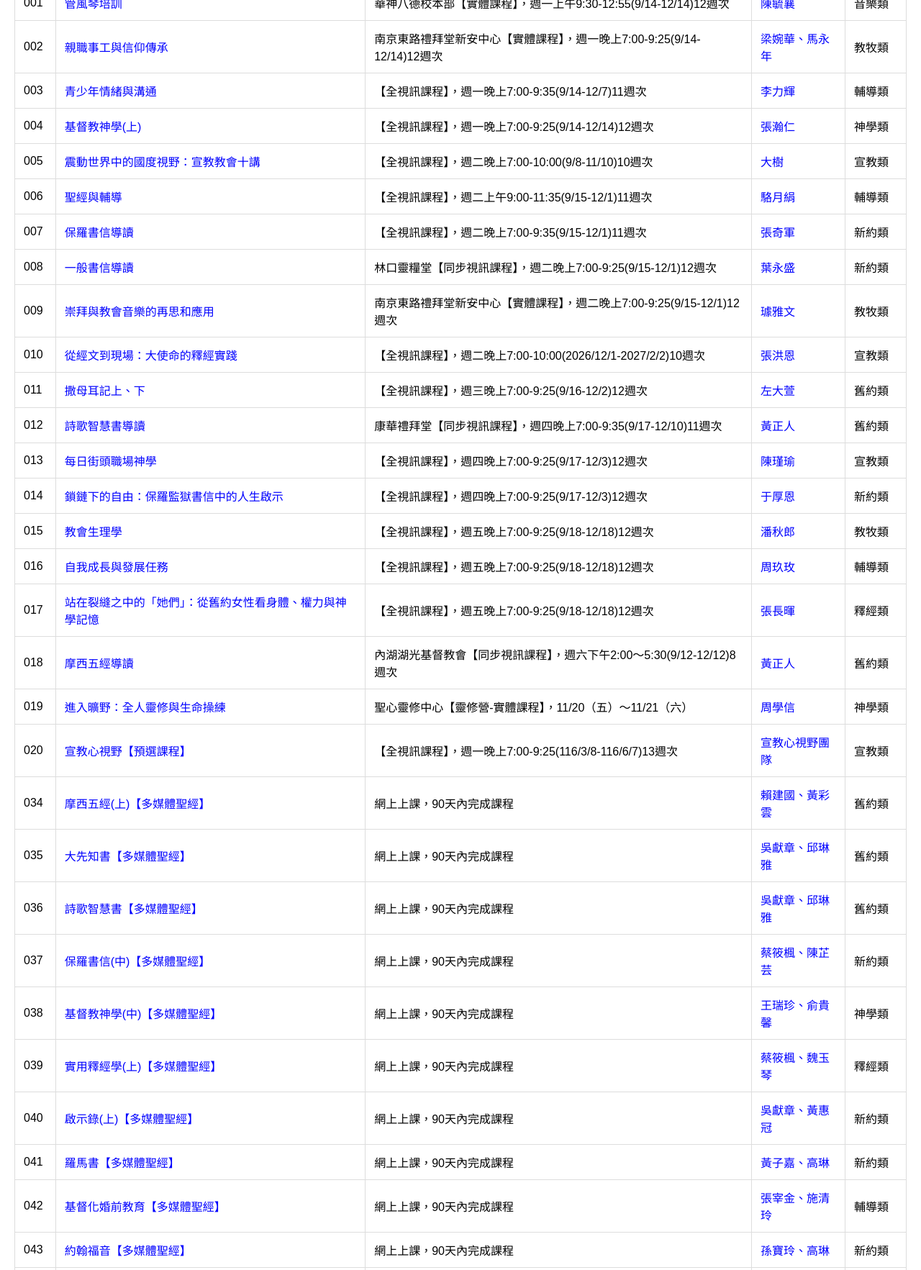
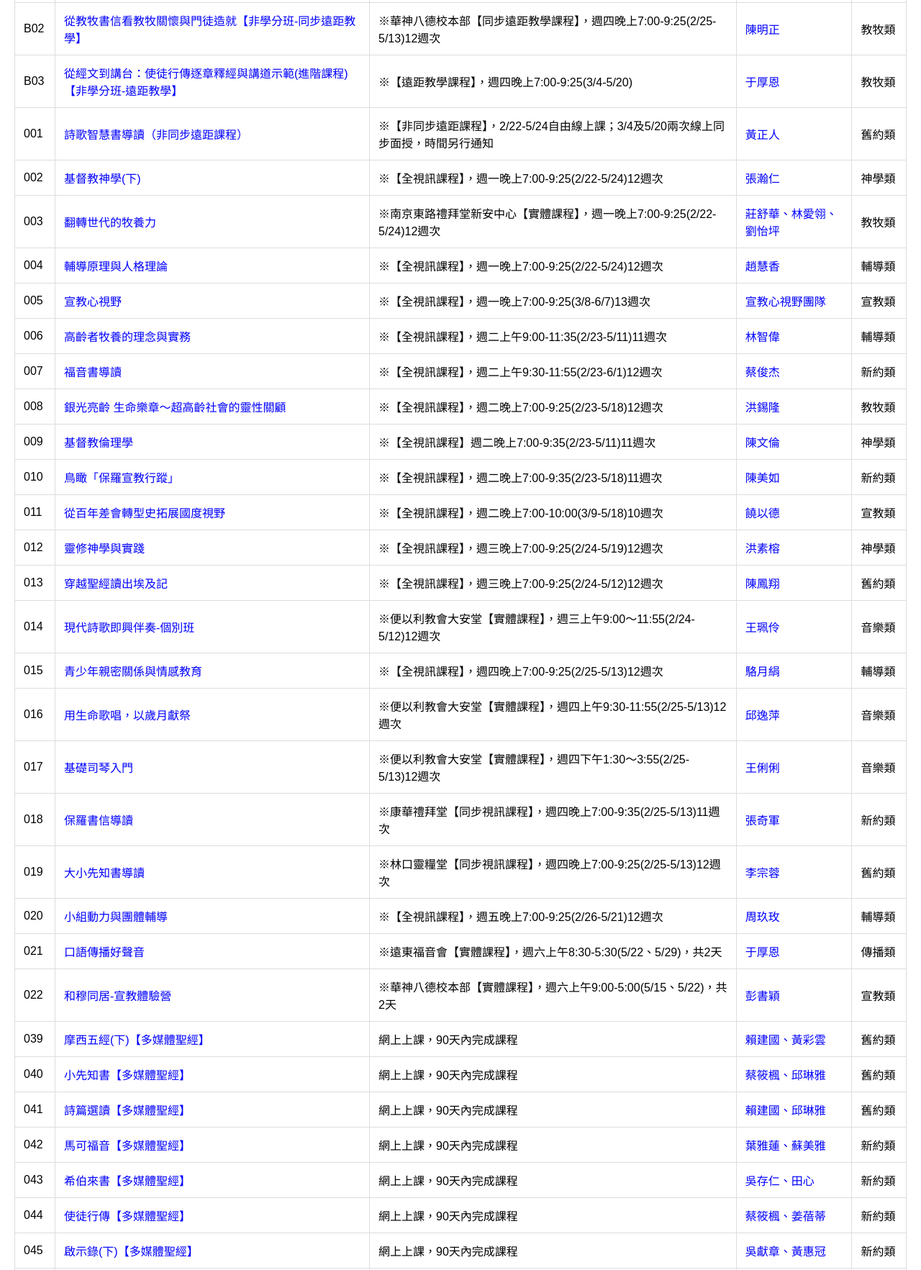
Before and after one commit to kuanminchen-collab/cestee-courses, a plain HTML site: page index.html in a window 1280 px wide. Shown: the part 541-2306 px from the top of the page at 72% size. Drawn offline with Linux system fonts and the light colour scheme.

Commit message:
Update index.html

```diff
--- a/index.html
+++ b/index.html
@@ -57,45 +57,48 @@
 
     <script>
         const courses = [
-            {"serial":"A01","name":"神學視野中的全人發展【學分班】","nameUrl":" https://tee.ces.edu.tw/course/CT516","time":"華神八德校本部【實體課程】，週一上午9:00-11:50(9/7-1/4)","teacher":"李修齊","teacherUrl":"https://tee.ces.edu.tw/course/teacher/CT516","category":"神學類"},
-            {"serial":"A02","name":"宣教神學【學分班】","nameUrl":"https://tee.ces.edu.tw/course/EM207b","time":"華神八德校本部【實體課程】，週一上午9:00-11:50(9/7-1/4)","teacher":"朴成桓","teacherUrl":"https://tee.ces.edu.tw/course/teacher/EM207b","category":"宣教類"},
-            {"serial":"A03","name":"兒童輔導原理與實務【學分班】","nameUrl":"https://tee.ces.edu.tw/course/PC203a","time":"華神八德校本部【實體課程】，週二上午9:00-10:50(9/8-1/5)","teacher":"葉貞屏","teacherUrl":"https://tee.ces.edu.tw/course/teacher/PC203a","category":"輔導類"},
-            {"serial":"A04","name":"教會青少年事工導論【學分班】","nameUrl":"https://tee.ces.edu.tw/course/PA357","time":"華神八德校本部【實體課程】，週二上午9:00-11:50(9/8-11/24)","teacher":"莊舒華","teacherUrl":"https://tee.ces.edu.tw/course/teacher/PA357","category":"教牧類"},
-            {"serial":"A05","name":"教會領導與管理【學分班】","nameUrl":"https://tee.ces.edu.tw/course/PA121b","time":"華神八德校本部【實體課程】，週四下午2:00-3:50(9/10-1/7)","teacher":"柴子高","teacherUrl":"https://tee.ces.edu.tw/course/teacher/PA121b","category":"教牧類"},
-            {"serial":"A06","name":"釋經講道操練-詩篇(進階課程)【非學分班-遠距教學】","nameUrl":"https://tee.ces.edu.tw/course/PA215h","time":"【全視訊課程】，週三晚上7:00-9:25(9/16-12/2)","teacher":"賴建國","teacherUrl":"https://tee.ces.edu.tw/course/teacher/PA215h","category":"教牧類"},
-            {"serial":"001","name":"管風琴培訓","nameUrl":"https://tee.ces.org.tw/course/MU137a","time":"華神八德校本部【實體課程】，週一上午9:30-12:55(9/14-12/14)12週次","teacher":"陳毓襄","teacherUrl":"https://tee.ces.org.tw/course/teacher/MU137a","category":"音樂類"},
-            {"serial":"002","name":"親職事工與信仰傳承","nameUrl":"https://tee.ces.org.tw/course/PA238","time":"南京東路禮拜堂新安中心【實體課程】，週一晚上7:00-9:25(9/14-12/14)12週次","teacher":"梁婉華、馬永年","teacherUrl":"https://tee.ces.org.tw/course/teacher/PA238","category":"教牧類"},
-            {"serial":"003","name":"青少年情緒與溝通","nameUrl":"https://tee.ces.org.tw/course/PC314","time":"【全視訊課程】，週一晚上7:00-9:35(9/14-12/7)11週次","teacher":"李力輝","teacherUrl":"https://tee.ces.org.tw/course/teacher/PC314","category":"輔導類"},
-            {"serial":"004","name":"基督教神學(上)","nameUrl":"https://tee.ces.org.tw/course/CT201l","time":"【全視訊課程】，週一晚上7:00-9:25(9/14-12/14)12週次","teacher":"張瀚仁","teacherUrl":"https://tee.ces.org.tw/course/teacher/CT201l","category":"神學類"},
-            {"serial":"005","name":"震動世界中的國度視野：宣教教會十講","nameUrl":"https://tee.ces.org.tw/course/EM312","time":"【全視訊課程】，週二晚上7:00-10:00(9/8-11/10)10週次","teacher":"大樹","teacherUrl":"https://tee.ces.org.tw/course/teacher/EM312","category":"宣教類"},
-            {"serial":"006","name":"聖經與輔導","nameUrl":"https://tee.ces.org.tw/course/PC513d","time":"【全視訊課程】，週二上午9:00-11:35(9/15-12/1)11週次","teacher":"駱月絹","teacherUrl":"https://tee.ces.org.tw/course/teacher/PC513d","category":"輔導類"},
-            {"serial":"007","name":"保羅書信導讀","nameUrl":"https://tee.ces.org.tw/course/NTj229","time":"【全視訊課程】，週二晚上7:00-9:35(9/15-12/1)11週次","teacher":"張奇軍","teacherUrl":"https://tee.ces.org.tw/course/teacher/NTj229","category":"新約類"},
-            {"serial":"008","name":"一般書信導讀","nameUrl":"https://tee.ces.org.tw/course/NT231p","time":"林口靈糧堂【同步視訊課程】，週二晚上7:00-9:25(9/15-12/1)12週次","teacher":"葉永盛","teacherUrl":"https://tee.ces.org.tw/course/teacher/NT231p","category":"新約類"},
-            {"serial":"009","name":"崇拜與教會音樂的再思和應用","nameUrl":"https://tee.ces.org.tw/course/PA252","time":"南京東路禮拜堂新安中心【實體課程】，週二晚上7:00-9:25(9/15-12/1)12週次","teacher":"璩雅文","teacherUrl":"https://tee.ces.org.tw/course/teacher/PA252","category":"教牧類"},
-            {"serial":"010","name":"從經文到現場：大使命的釋經實踐","nameUrl":"https://tee.ces.org.tw/course/EM313","time":"【全視訊課程】，週二晚上7:00-10:00(2026/12/1-2027/2/2)10週次","teacher":"張洪恩","teacherUrl":"https://tee.ces.org.tw/course/teacher/EM313","category":"宣教類"},
-            {"serial":"011","name":"撒母耳記上、下","nameUrl":"https://tee.ces.org.tw/course/OT110","time":"【全視訊課程】，週三晚上7:00-9:25(9/16-12/2)12週次","teacher":"左大萱","teacherUrl":"https://tee.ces.org.tw/course/teacher/OT110","category":"舊約類"},
-            {"serial":"012","name":"詩歌智慧書導讀","nameUrl":"https://tee.ces.org.tw/course/OT206j","time":"康華禮拜堂【同步視訊課程】，週四晚上7:00-9:35(9/17-12/10)11週次","teacher":"黃正人","teacherUrl":"https://tee.ces.org.tw/course/teacher/OT206j","category":"舊約類"},
-            {"serial":"013","name":"每日街頭職場神學","nameUrl":"https://tee.ces.org.tw/course/EM311","time":"【全視訊課程】，週四晚上7:00-9:25(9/17-12/3)12週次","teacher":"陳瑾瑜","teacherUrl":"https://tee.ces.org.tw/course/teacher/EM311","category":"宣教類"},
-            {"serial":"014","name":"鎖鏈下的自由：保羅監獄書信中的人生啟示","nameUrl":"https://tee.ces.org.tw/course/NT154","time":"【全視訊課程】，週四晚上7:00-9:25(9/17-12/3)12週次","teacher":"于厚恩","teacherUrl":"https://tee.ces.org.tw/course/teacher/NT154","category":"新約類"},
-            {"serial":"015","name":"教會生理學","nameUrl":"https://tee.ces.org.tw/course/PA356","time":"【全視訊課程】，週五晚上7:00-9:25(9/18-12/18)12週次","teacher":"潘秋郎","teacherUrl":"https://tee.ces.org.tw/course/teacher/PA356","category":"教牧類"},
-            {"serial":"016","name":"自我成長與發展任務","nameUrl":"https://tee.ces.org.tw/course/PC123a","time":"【全視訊課程】，週五晚上7:00-9:25(9/18-12/18)12週次","teacher":"周玖玫","teacherUrl":"https://tee.ces.org.tw/course/teacher/PC123a","category":"輔導類"},
-            {"serial":"017","name":"站在裂縫之中的「她們」：從舊約女性看身體、權力與神學記憶","nameUrl":"https://tee.ces.org.tw/course/BH140","time":"【全視訊課程】，週五晚上7:00-9:25(9/18-12/18)12週次","teacher":"張長暉","teacherUrl":"https://tee.ces.org.tw/course/teacher/BH140","category":"釋經類"},
-            {"serial":"018","name":"摩西五經導讀","nameUrl":"https://tee.ces.org.tw/course/OT213o","time":"內湖湖光基督教會【同步視訊課程】，週六下午2:00～5:30(9/12-12/12)8週次","teacher":"黃正人","teacherUrl":"https://tee.ces.org.tw/course/teacher/OT213o","category":"舊約類"},
-            {"serial":"019","name":"進入曠野：全人靈修與生命操練","nameUrl":"https://tee.ces.org.tw/course/CT277","time":"聖心靈修中心【靈修營-實體課程】，11/20（五）～11/21（六）","teacher":"周學信","teacherUrl":"https://tee.ces.org.tw/course/teacher/CT277","category":"神學類"},
-            {"serial":"020","name":"宣教心視野【預選課程】","nameUrl":"https://tee.ces.org.tw/course/EM116a","time":"【全視訊課程】，週一晚上7:00-9:25(116/3/8-116/6/7)13週次","teacher":"宣教心視野團隊","teacherUrl":"https://tee.ces.org.tw/course/teacher/EM116a","category":"宣教類"},
-            {"serial":"034","name":"摩西五經(上)【多媒體聖經】","nameUrl":"https://tee.ces.org.tw/course/OT229","time":"網上上課，90天內完成課程","teacher":"賴建國、黃彩雲","teacherUrl":"https://tee.ces.org.tw/course/teacher/OT229","category":"舊約類"},
-            {"serial":"035","name":"大先知書【多媒體聖經】","nameUrl":"https://tee.ces.org.tw/course/OT232","time":"網上上課，90天內完成課程","teacher":"吳獻章、邱琳雅","teacherUrl":"https://tee.ces.org.tw/course/teacher/OT232","category":"舊約類"},
-            {"serial":"036","name":"詩歌智慧書【多媒體聖經】","nameUrl":"https://tee.ces.org.tw/course/OT234","time":"網上上課，90天內完成課程","teacher":"吳獻章、邱琳雅","teacherUrl":"https://tee.ces.org.tw/course/teacher/OT234","category":"舊約類"},
-            {"serial":"037","name":"保羅書信(中)【多媒體聖經】","nameUrl":"https://tee.ces.org.tw/course/NT247","time":"網上上課，90天內完成課程","teacher":"蔡筱楓、陳芷芸","teacherUrl":"https://tee.ces.org.tw/course/teacher/NT247","category":"新約類"},
-            {"serial":"038","name":"基督教神學(中)【多媒體聖經】","nameUrl":"https://tee.ces.org.tw/course/CT249","time":"網上上課，90天內完成課程","teacher":"王瑞珍、俞貴馨","teacherUrl":"https://tee.ces.org.tw/course/teacher/CT249","category":"神學類"},
-            {"serial":"039","name":"實用釋經學(上)【多媒體聖經】","nameUrl":"https://tee.ces.org.tw/course/BH129","time":"網上上課，90天內完成課程","teacher":"蔡筱楓、魏玉琴","teacherUrl":"https://tee.ces.org.tw/course/teacher/BH129","category":"釋經類"},
-            {"serial":"040","name":"啟示錄(上)【多媒體聖經】","nameUrl":"https://tee.ces.org.tw/course/NT134","time":"網上上課，90天內完成課程","teacher":"吳獻章、黃惠冠","teacherUrl":"https://tee.ces.org.tw/course/teacher/NT134","category":"新約類"},
-            {"serial":"041","name":"羅馬書【多媒體聖經】","nameUrl":"https://tee.ces.org.tw/course/NT106a","time":"網上上課，90天內完成課程","teacher":"黃子嘉、高琳","teacherUrl":"https://tee.ces.org.tw/course/teacher/NT106a","category":"新約類"},
-            {"serial":"042","name":"基督化婚前教育【多媒體聖經】","nameUrl":"https://tee.ces.org.tw/course/PC813","time":"網上上課，90天內完成課程","teacher":"張宰金、施清玲","teacherUrl":"https://tee.ces.org.tw/course/teacher/PC813","category":"輔導類"},
-            {"serial":"043","name":"約翰福音【多媒體聖經】","nameUrl":"https://tee.ces.org.tw/course/NT143","time":"網上上課，90天內完成課程","teacher":"孫寶玲、高琳","teacherUrl":"https://tee.ces.org.tw/course/teacher/NT143","category":"新約類"},
-            {"serial":"044","name":"路加福音【多媒體聖經】","nameUrl":"https://tee.ces.org.tw/course/NT132","time":"網上上課，90天內完成課程","teacher":"蔡筱楓、翁秀貞","teacherUrl":"https://tee.ces.org.tw/course/teacher/NT132","category":"新約類"},
-            {"serial":"045","name":"天下第一書【多媒體聖經】","nameUrl":"https://tee.ces.org.tw/course/BH222","time":"網上上課，90天內完成課程","teacher":"廖元威、林燕妙","teacherUrl":"https://tee.ces.org.tw/course/teacher/BH222","category":"釋經類"},
-
+    {"serial":"A01","name":"詩篇【學分班】","nameUrl":"https://tee.ces.edu.tw/course/OT117","time":"※華神八德校本部【實體課程】，週一下午9:30-11:50(2/22-6/21)","teacher":"黃正人","teacherUrl":"https://tee.ces.edu.tw/course/teacher/OT117","category":"舊約類"},
+    {"serial":"A02","name":"教會青少年牧養與教導【學分班】","nameUrl":"https://tee.ces.edu.tw/course/PA353","time":"※華神八德校區【實體課程】，週二上午9:00-11:50(2/23-5/18)","teacher":"莊舒華","teacherUrl":"https://tee.ces.edu.tw/course/teacher/PA353","category":"教牧類"},
+    {"serial":"A03","name":"心理疾患的認識與關顧【學分班】","nameUrl":"https://tee.ces.edu.tw/course/PC834a","time":"※華神八德校區【實體課程】，週三上午9:00-11:50(2/24-6/23)","teacher":"李修齊","teacherUrl":"https://tee.ces.edu.tw/course/teacher/PC834a","category":"輔導類"},
+    {"serial":"A04","name":"文化人類學與宣教【學分班】","nameUrl":"https://tee.ces.edu.tw/course/EM285","time":"※華神八德校區【實體課程】，週三上午9:00-11:50(2/24-6/23)","teacher":"朴成桓","teacherUrl":"https://tee.ces.edu.tw/course/teacher/EM285","category":"宣教類"},
+    {"serial":"A05","name":"門徒訓練與領袖培育【學分班】","nameUrl":"https://tee.ces.edu.tw/course/PA255","time":"※華神八德校區【實體課程】，週四下午2:00-3:50(2/25-6/24)","teacher":"柴子高","teacherUrl":"https://tee.ces.edu.tw/course/teacher/PA255","category":"教牧類"},
+    {"serial":"B01","name":"傳道書的智慧思辨與現代生存反思【非學分班-同步遠距教學】","nameUrl":"https://tee.ces.edu.tw/course/OT119a","time":"※華神八德校本部【同步遠距教學課程】，週三晚上7:00-9:25(2/24-5/12)12週次","teacher":"劉幸枝","teacherUrl":"https://tee.ces.edu.tw/course/teacher/OT119a","category":"舊約類"},
+    {"serial":"B02","name":"從教牧書信看教牧關懷與門徒造就【非學分班-同步遠距教學】","nameUrl":"https://tee.ces.edu.tw/course/PA254","time":"※華神八德校本部【同步遠距教學課程】，週四晚上7:00-9:25(2/25-5/13)12週次","teacher":"陳明正","teacherUrl":"https://tee.ces.edu.tw/course/teacher/PA254","category":"教牧類"},
+    {"serial":"B03","name":"從經文到講台：使徒行傳逐章釋經與講道示範(進階課程)【非學分班-遠距教學】","nameUrl":"https://tee.ces.edu.tw/course/PA358","time":"※【遠距教學課程】，週四晚上7:00-9:25(3/4-5/20)","teacher":"于厚恩","teacherUrl":"https://tee.ces.edu.tw/course/teacher/PA358","category":"教牧類"},
+    {"serial":"001","name":"詩歌智慧書導讀（非同步遠距課程）","nameUrl":"https://tee.ces.org.tw/course/OT206p","time":"※【非同步遠距課程】，2/22-5/24自由線上課；3/4及5/20兩次線上同步面授，時間另行通知","teacher":"黃正人","teacherUrl":"https://tee.ces.org.tw/course/teacher/OT206p","category":"舊約類"},
+    {"serial":"002","name":"基督教神學(下)","nameUrl":"https://tee.ces.org.tw/course/CT202k","time":"※【全視訊課程】，週一晚上7:00-9:25(2/22-5/24)12週次","teacher":"張瀚仁","teacherUrl":"https://tee.ces.org.tw/course/teacher/CT202k","category":"神學類"},
+    {"serial":"003","name":"翻轉世代的牧養力","nameUrl":"https://tee.ces.org.tw/course/PA360","time":"※南京東路禮拜堂新安中心【實體課程】，週一晚上7:00-9:25(2/22-5/24)12週次","teacher":"莊舒華、林愛翎、劉怡坪","teacherUrl":"https://tee.ces.org.tw/course/teacher/PA360","category":"教牧類"},
+    {"serial":"004","name":"輔導原理與人格理論","nameUrl":"https://tee.ces.org.tw/course/PC623a","time":"※【全視訊課程】，週一晚上7:00-9:25(2/22-5/24)12週次","teacher":"趙慧香","teacherUrl":"https://tee.ces.org.tw/course/teacher/PC623a","category":"輔導類"},
+    {"serial":"005","name":"宣教心視野","nameUrl":"https://tee.ces.org.tw/course/EM116a","time":"※【全視訊課程】，週一晚上7:00-9:25(3/8-6/7)13週次","teacher":"宣教心視野團隊","teacherUrl":"https://tee.ces.org.tw/course/teacher/EM116a","category":"宣教類"},
+    {"serial":"006","name":"高齡者牧養的理念與實務","nameUrl":"https://tee.ces.org.tw/course/PC525","time":"※【全視訊課程】，週二上午9:00-11:35(2/23-5/11)11週次","teacher":"林智偉","teacherUrl":"https://tee.ces.org.tw/course/teacher/PC525","category":"輔導類"},
+    {"serial":"007","name":"福音書導讀","nameUrl":"https://tee.ces.org.tw/course/NT224u","time":"※【全視訊課程】，週二上午9:30-11:55(2/23-6/1)12週次","teacher":"蔡俊杰","teacherUrl":"https://tee.ces.org.tw/course/teacher/NT224u","category":"新約類"},
+    {"serial":"008","name":"銀光亮齡 生命樂章～超高齡社會的靈性關顧","nameUrl":"https://tee.ces.org.tw/course/PA361","time":"※【全視訊課程】，週二晚上7:00-9:25(2/23-5/18)12週次","teacher":"洪錫隆","teacherUrl":"https://tee.ces.org.tw/course/teacher/PA361","category":"教牧類"},
+    {"serial":"009","name":"基督教倫理學","nameUrl":"https://tee.ces.org.tw/course/CT403c","time":"※【全視訊課程】週二晚上7:00-9:35(2/23-5/11)11週次","teacher":"陳文倫","teacherUrl":"https://tee.ces.org.tw/course/teacher/CT403c","category":"神學類"},
+    {"serial":"010","name":"鳥瞰「保羅宣教行蹤」","nameUrl":"https://tee.ces.org.tw/course/NT336","time":"※【全視訊課程】，週二晚上7:00-9:35(2/23-5/18)11週次","teacher":"陳美如","teacherUrl":"https://tee.ces.org.tw/course/teacher/NT336","category":"新約類"},
+    {"serial":"011","name":"從百年差會轉型史拓展國度視野","nameUrl":"https://tee.ces.org.tw/course/EM294","time":"※【全視訊課程】，週二晚上7:00-10:00(3/9-5/18)10週次","teacher":"饒以德","teacherUrl":"https://tee.ces.org.tw/course/teacher/EM294","category":"宣教類"},
+    {"serial":"012","name":"靈修神學與實踐","nameUrl":"https://tee.ces.org.tw/course/CT262d","time":"※【全視訊課程】，週三晚上7:00-9:25(2/24-5/19)12週次","teacher":"洪素榕","teacherUrl":"https://tee.ces.org.tw/course/teacher/CT262d","category":"神學類"},
+    {"serial":"013","name":"穿越聖經讀出埃及記","nameUrl":"https://tee.ces.org.tw/course/OT256","time":"※【全視訊課程】，週三晚上7:00-9:25(2/24-5/12)12週次","teacher":"陳鳳翔","teacherUrl":"https://tee.ces.org.tw/course/teacher/OT256","category":"舊約類"},
+    {"serial":"014","name":"現代詩歌即興伴奏-個別班","nameUrl":"https://tee.ces.org.tw/course/MU132b","time":"※便以利教會大安堂【實體課程】，週三上午9:00～11:55(2/24-5/12)12週次","teacher":"王珮伶","teacherUrl":"https://tee.ces.org.tw/course/teacher/MU132b","category":"音樂類"},
+    {"serial":"015","name":"青少年親密關係與情感教育","nameUrl":"https://tee.ces.org.tw/course/PC313","time":"※【全視訊課程】，週四晚上7:00-9:25(2/25-5/13)12週次","teacher":"駱月絹","teacherUrl":"https://tee.ces.org.tw/course/teacher/PC313","category":"輔導類"},
+    {"serial":"016","name":"用生命歌唱，以歲月獻祭","nameUrl":"https://tee.ces.org.tw/course/MU139","time":"※便以利教會大安堂【實體課程】，週四上午9:30-11:55(2/25-5/13)12週次","teacher":"邱逸萍","teacherUrl":"https://tee.ces.org.tw/course/teacher/MU139","category":"音樂類"},
+    {"serial":"017","name":"基礎司琴入門","nameUrl":"https://tee.ces.org.tw/course/MU129","time":"※便以利教會大安堂【實體課程】，週四下午1:30～3:55(2/25-5/13)12週次","teacher":"王俐俐","teacherUrl":"https://tee.ces.org.tw/course/teacher/MU129","category":"音樂類"},
+    {"serial":"018","name":"保羅書信導讀","nameUrl":"https://tee.ces.org.tw/course/NTj229","time":"※康華禮拜堂【同步視訊課程】，週四晚上7:00-9:35(2/25-5/13)11週次","teacher":"張奇軍","teacherUrl":"https://tee.ces.org.tw/course/teacher/NTj229","category":"新約類"},
+    {"serial":"019","name":"大小先知書導讀","nameUrl":"https://tee.ces.org.tw/course/OT205r","time":"※林口靈糧堂【同步視訊課程】，週四晚上7:00-9:25(2/25-5/13)12週次","teacher":"李宗蓉","teacherUrl":"https://tee.ces.org.tw/course/teacher/OT205r","category":"舊約類"},
+    {"serial":"020","name":"小組動力與團體輔導","nameUrl":"https://tee.ces.org.tw/course/PC707a","time":"※【全視訊課程】，週五晚上7:00-9:25(2/26-5/21)12週次","teacher":"周玖玫","teacherUrl":"https://tee.ces.org.tw/course/teacher/PC707a","category":"輔導類"},
+    {"serial":"021","name":"口語傳播好聲音","nameUrl":"https://tee.ces.org.tw/course/CM114","time":"※遠東福音會【實體課程】，週六上午8:30-5:30(5/22、5/29)，共2天","teacher":"于厚恩","teacherUrl":"https://tee.ces.org.tw/course/teacher/CM114","category":"傳播類"},
+    {"serial":"022","name":"和穆同居-宣教體驗營","nameUrl":"https://tee.ces.org.tw/course/EM314","time":"※華神八德校本部【實體課程】，週六上午9:00-5:00(5/15、5/22)，共2天","teacher":"彭書穎","teacherUrl":"https://tee.ces.org.tw/course/teacher/EM314","category":"宣教類"},
+    {"serial":"039","name":"摩西五經(下)【多媒體聖經】","nameUrl":"https://tee.ces.org.tw/course/OT230","time":"網上上課，90天內完成課程","teacher":"賴建國、黃彩雲","teacherUrl":"https://tee.ces.org.tw/course/teacher/OT230","category":"舊約類"},
+    {"serial":"040","name":"小先知書【多媒體聖經】","nameUrl":"https://tee.ces.org.tw/course/OT233","time":"網上上課，90天內完成課程","teacher":"蔡筱楓、邱琳雅","teacherUrl":"https://tee.ces.org.tw/course/teacher/OT233","category":"舊約類"},
+    {"serial":"041","name":"詩篇選讀【多媒體聖經】","nameUrl":"https://tee.ces.org.tw/course/OT235","time":"網上上課，90天內完成課程","teacher":"賴建國、邱琳雅","teacherUrl":"https://tee.ces.org.tw/course/teacher/OT235","category":"舊約類"},
+    {"serial":"042","name":"馬可福音【多媒體聖經】","nameUrl":"https://tee.ces.org.tw/course/NT102a","time":"網上上課，90天內完成課程","teacher":"葉雅蓮、蘇美雅","teacherUrl":"https://tee.ces.org.tw/course/teacher/NT102a","category":"新約類"},
+    {"serial":"043","name":"希伯來書【多媒體聖經】","nameUrl":"https://tee.ces.org.tw/course/NT114b","time":"網上上課，90天內完成課程","teacher":"吳存仁、田心","teacherUrl":"https://tee.ces.org.tw/course/teacher/NT114b","category":"新約類"},
+    {"serial":"044","name":"使徒行傳【多媒體聖經】","nameUrl":"https://tee.ces.org.tw/course/NT133","time":"網上上課，90天內完成課程","teacher":"蔡筱楓、姜蓓蒂","teacherUrl":"https://tee.ces.org.tw/course/teacher/NT133","category":"新約類"},
+    {"serial":"045","name":"啟示錄(下)【多媒體聖經】","nameUrl":"https://tee.ces.org.tw/course/NT135","time":"網上上課，90天內完成課程","teacher":"吳獻章、黃惠冠","teacherUrl":"https://tee.ces.org.tw/course/teacher/NT135","category":"新約類"},
+    {"serial":"046","name":"保羅書信(下)【多媒體聖經】","nameUrl":"https://tee.ces.org.tw/course/NT248","time":"網上上課，90天內完成課程","teacher":"蔡筱楓、陳芷芸","teacherUrl":"https://tee.ces.org.tw/course/teacher/NT248","category":"新約類"},
+    {"serial":"047","name":"一般書信【多媒體聖經】","nameUrl":"https://tee.ces.org.tw/course/NT249","time":"網上上課，90天內完成課程","teacher":"王良玉、高琳","teacherUrl":"https://tee.ces.org.tw/course/teacher/NT249","category":"新約類"},
+    {"serial":"048","name":"實用釋經學(下)【多媒體聖經】","nameUrl":"https://tee.ces.org.tw/course/BH130","time":"網上上課，90天內完成課程","teacher":"蔡筱楓、魏玉琴","teacherUrl":"https://tee.ces.org.tw/course/teacher/BH130","category":"釋經類"},
+    {"serial":"049","name":"基督教神學(下)【多媒體聖經】","nameUrl":"https://tee.ces.org.tw/course/CT250","time":"網上上課，90天內完成課程","teacher":"王瑞珍、俞貴馨","teacherUrl":"https://tee.ces.org.tw/course/teacher/CT250","category":"神學類"},
+    {"serial":"050","name":"成功的老化【多媒體聖經】","nameUrl":"https://tee.ces.org.tw/course/PC815b","time":"網上上課，90天內完成課程","teacher":"張宰金、施清玲","teacherUrl":"https://tee.ces.org.tw/course/teacher/PC815b","category":"輔導類"}
  ];
 
         // 解析 URL 參數
```
